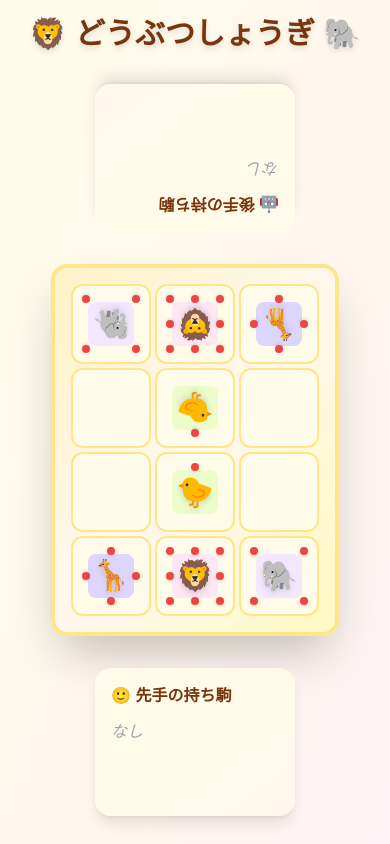
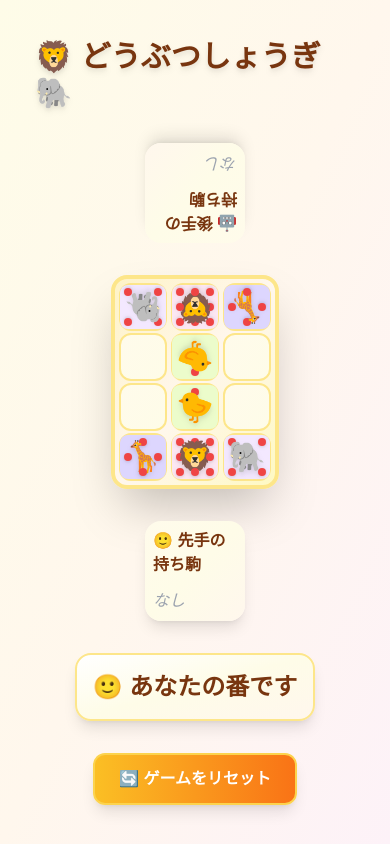
Before and after one commit to Sei-Yukinari/animal-syogi, a Next.js app: page / in a window 390 px wide. Shown: the top 844 px of the page. Built offline with nearby package versions, Linux system fonts and the light colour scheme.

Commit message:
Improve mobile layout with responsive sizing for board, captured pieces, and modal

```diff
--- a/src/components/Board.tsx
+++ b/src/components/Board.tsx
@@ -24,8 +24,10 @@ export default function Board({
   };
 
   return (
-    <div className="w-full sm:inline-block bg-gradient-to-br from-amber-100 via-orange-50 to-yellow-100 p-4 sm:p-6 rounded-2xl shadow-2xl border-4 border-amber-200">
-      <div className="grid grid-rows-4 gap-1 sm:gap-1">
+    <div className="w-full sm:inline-block bg-gradient-to-br from-amber-100 via-orange-50 to-yellow-100 p-1 sm:p-6 rounded-2xl shadow-2xl border-4 border-amber-200 max-w-[270px] sm:max-w-none mx-auto">
+      <div className="grid grid-rows-4 gap-0.5 sm:gap-1 w-full max-w-[210px] sm:max-w-[360px] mx-auto">
+        {/* iPhone SE向け: ボタンサイズを小さく */}
+
         {board.map((row, rowIndex) => (
           <div key={rowIndex} className="grid grid-cols-3 gap-1">
             {row.map((piece, colIndex) => {
@@ -38,7 +40,7 @@ export default function Board({
                   key={`${rowIndex}-${colIndex}`}
                   onClick={() => onSquareClick(position)}
                   className={`
-                    w-20 h-20 sm:w-36 sm:h-36
+                    w-12 h-12 sm:w-24 sm:h-24
                     flex items-center justify-center
                     rounded-xl
                     transition-all duration-200
--- a/src/components/CapturedPieces.tsx
+++ b/src/components/CapturedPieces.tsx
@@ -44,15 +44,15 @@ export default function CapturedPieces({
   return (
     <div
       className={`
-        bg-gradient-to-br from-amber-50 via-yellow-50 to-orange-50 rounded-2xl shadow-lg p-4 sm:p-5 border-3 border-amber-200
-        min-w-[200px] sm:min-w-[400px]
+        bg-gradient-to-br from-amber-50 via-yellow-50 to-orange-50 rounded-2xl shadow-lg p-2 sm:p-5 border-3 border-amber-200
+        min-w-[80px] sm:min-w-[200px] max-w-[100px] sm:max-w-[400px]
         ${isAI ? 'rotate-180' : ''}
       `}
     >
       <div className="text-base font-bold mb-3 text-amber-900">
         {player === 'player' ? '🙂 先手の持ち駒' : '🤖 後手の持ち駒'}
       </div>
-      <div className="flex flex-wrap gap-3 min-h-[80px]">
+      <div className="flex flex-wrap gap-1 min-h-[24px]">
         {pieces.length === 0 ? (
           <div className="text-gray-400 text-base italic">なし</div>
         ) : (
--- a/src/components/Game.tsx
+++ b/src/components/Game.tsx
@@ -23,7 +23,9 @@ export default function Game() {
   } = useGameLogic();
 
   return (
-    <div className="min-h-screen flex items-center justify-center bg-gradient-to-br from-yellow-50 via-orange-50 to-pink-50 p-4 sm:p-8">
+    <div className="min-h-screen flex items-center justify-center bg-gradient-to-br from-yellow-50 via-orange-50 to-pink-50 p-2 sm:p-8">
+  <div className="w-full max-w-[320px] sm:max-w-3xl flex flex-col items-center gap-4 sm:gap-8 mx-auto">
+
       {showCoin && (
         <CoinFlip onResult={(result) => {
           setPendingFirst(result);
@@ -140,5 +142,6 @@ export default function Game() {
         )}
       </div>
     </div>
+  </div>
   );
 }
--- a/src/components/VictoryModal.tsx
+++ b/src/components/VictoryModal.tsx
@@ -39,7 +39,7 @@ export default function VictoryModal({ winner, onReset }: VictoryModalProps) {
       >
         <div
           className={`
-            bg-gradient-to-br from-white via-yellow-50 to-orange-50 rounded-3xl shadow-2xl p-10 max-w-lg mx-4
+            bg-gradient-to-br from-white via-yellow-50 to-orange-50 rounded-3xl shadow-2xl p-2 sm:p-10 max-w-[220px] sm:max-w-lg mx-1 sm:mx-4
             transform transition-all duration-700 border-4
             ${show ? 'translate-y-0' : 'translate-y-10'}
             ${isPlayerWin ? 'border-yellow-400' : 'border-blue-400'}
```
